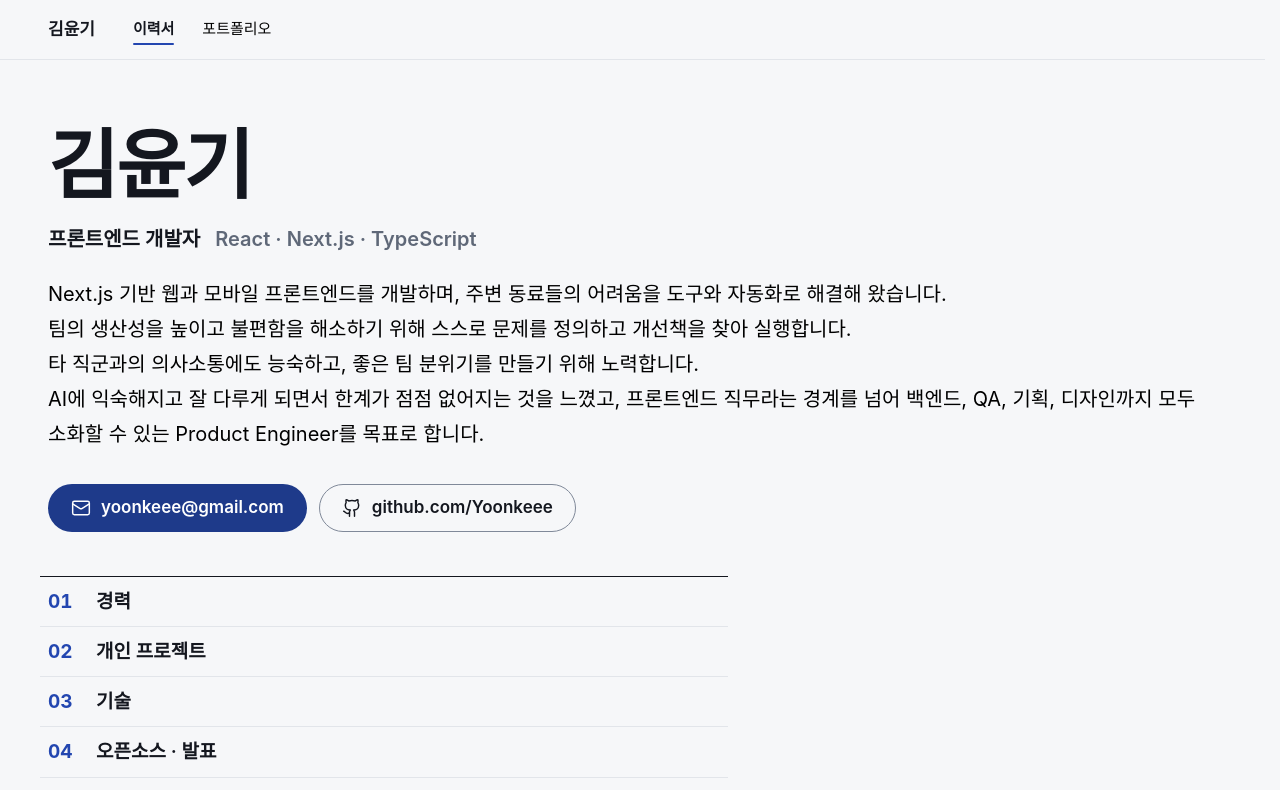
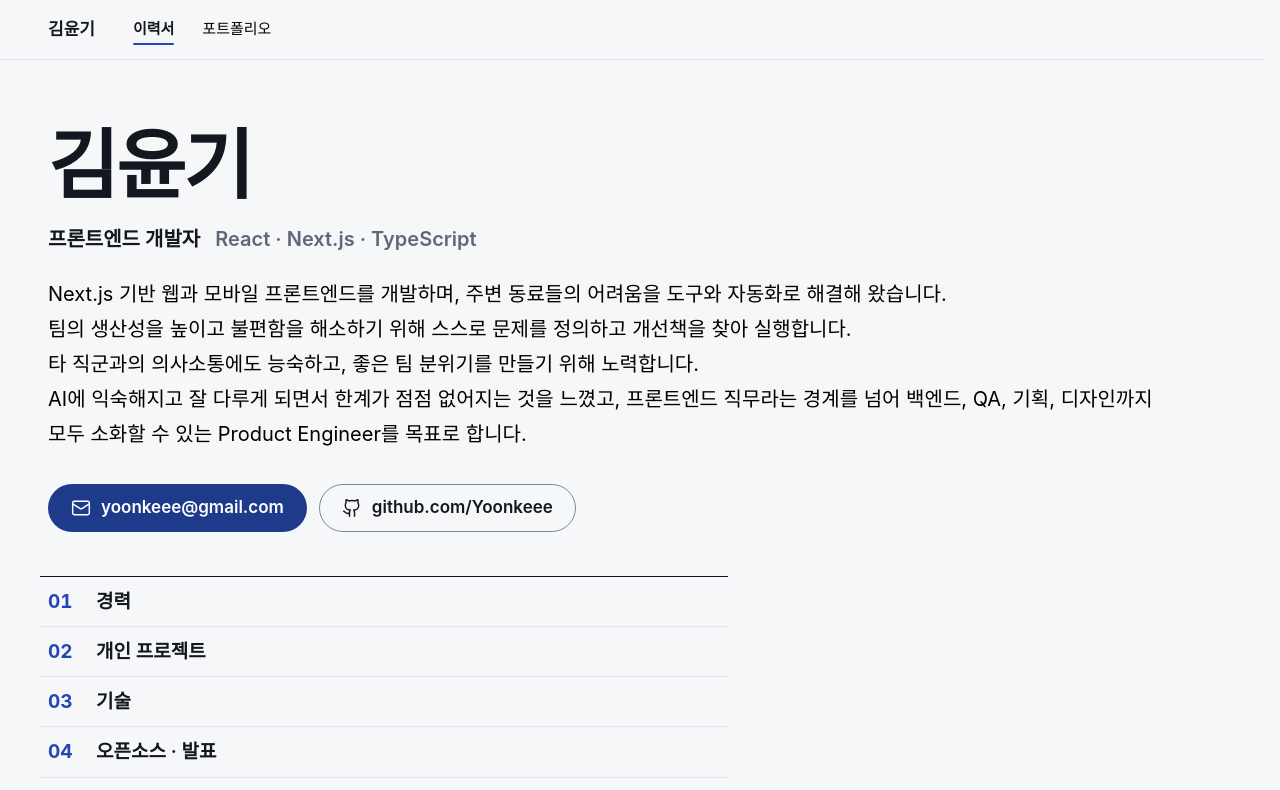
Before and after one commit to Yoonkeee/yoonkeee.github.io, a Next.js app: page /resume in a window 1280 px wide. Shown: the top 790 px of the page. Built offline with nearby package versions, Linux system fonts and the light colour scheme; a web font is replaced by a local one.

Commit message:
fix: 이력서 소개 마지막 문장을 '모두 소화할 수 있는' 앞에서 줄바꿈

```diff
--- a/src/data/resume.ts
+++ b/src/data/resume.ts
@@ -56,7 +56,8 @@ export type ResumeSectionId = (typeof resumeSections)[number]["id"];
 
 export const resumeIntro = [
   ...profile.intro,
-  "AI에 익숙해지고 잘 다루게 되면서 한계가 점점 없어지는 것을 느꼈고, 프론트엔드 직무라는 경계를 넘어 백엔드, QA, 기획, 디자인까지 모두 소화할 수 있는 Product Engineer를 목표로 합니다.",
+  "AI에 익숙해지고 잘 다루게 되면서 한계가 점점 없어지는 것을 느꼈고, 프론트엔드 직무라는 경계를 넘어 백엔드, QA, 기획, 디자인까지",
+  "모두 소화할 수 있는 Product Engineer를 목표로 합니다.",
 ];
 
 export const experience: Job[] = [
```
